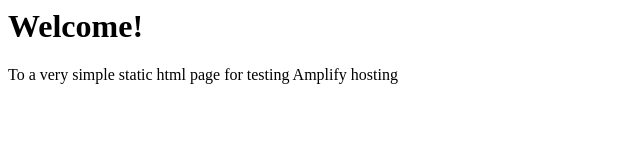
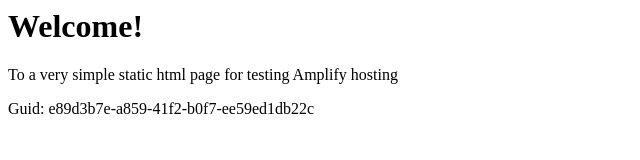
Before and after one commit to aws-aemilia-pdx/Github-PR-Commit-Integration-Test-DoNotTouch-Gith-P5X5MO5I-v1-beta-us-west-2, a website: page src/index.html in a window 1280 px wide. Shown: the whole page, without its empty margins (0-640 px from the left). Drawn offline with Linux system fonts and the light colour scheme.

Commit message:
commit from integ tests

```diff
--- a/src/index.html
+++ b/src/index.html
@@ -1,3 +1,5 @@
+
+
 <html lang="en">
 
 <head>
@@ -10,6 +12,6 @@
 <body>
     <h1>Welcome!</h1>
     <p>To a very simple static html page for testing Amplify hosting</p>
-</body>
+    <p>Guid: e89d3b7e-a859-41f2-b0f7-ee59ed1db22c</p></body>
 
 </html>
```
